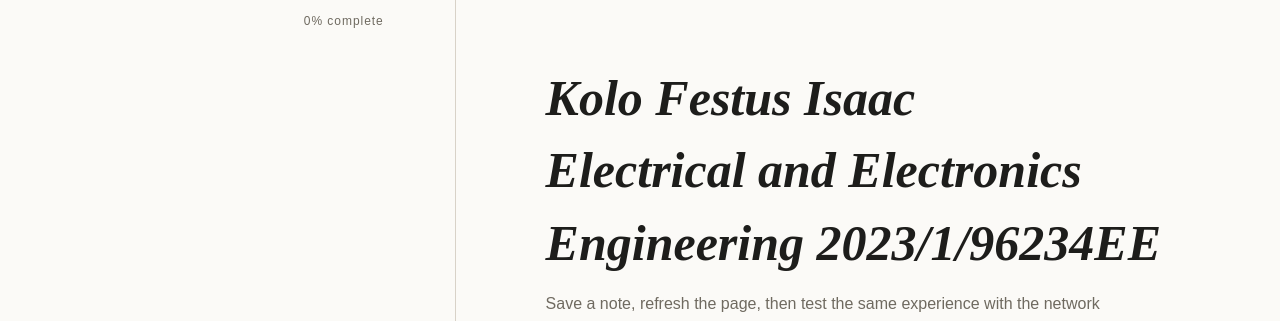
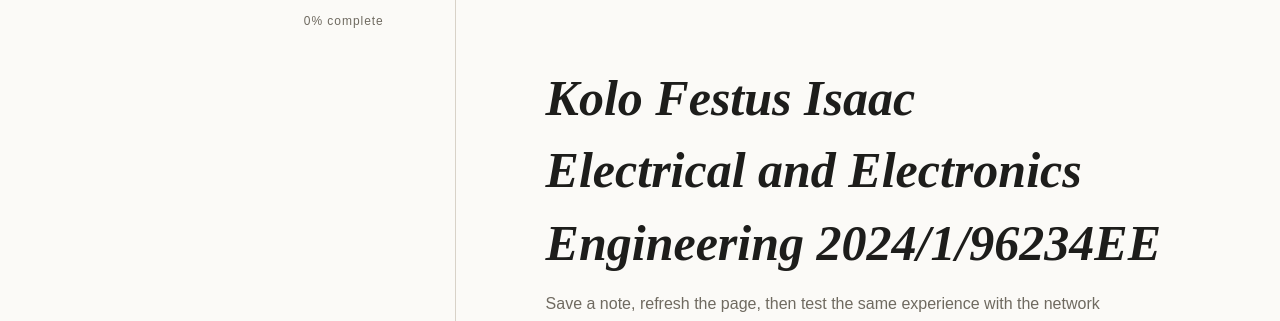
Before and after one commit to Philemon100/PWA_Project, a React (Vite) app: page / in a window 1280 px wide. Shown: the part 341-662 px from the top of the page. Built offline with nearby package versions, Linux system fonts and the light colour scheme.

Commit message:
Initial Commit

```diff
--- a/src/pages/Home.tsx
+++ b/src/pages/Home.tsx
@@ -103,7 +103,7 @@ export default function Home() {
             {" "}
            Kolo Festus Isaac
             <br />
-           Electrical and Electronics Engineering 2023/1/96234EE
+           Electrical and Electronics Engineering 2024/1/96234EE
           </span>
         </h1>
         <p className="lede">
```
